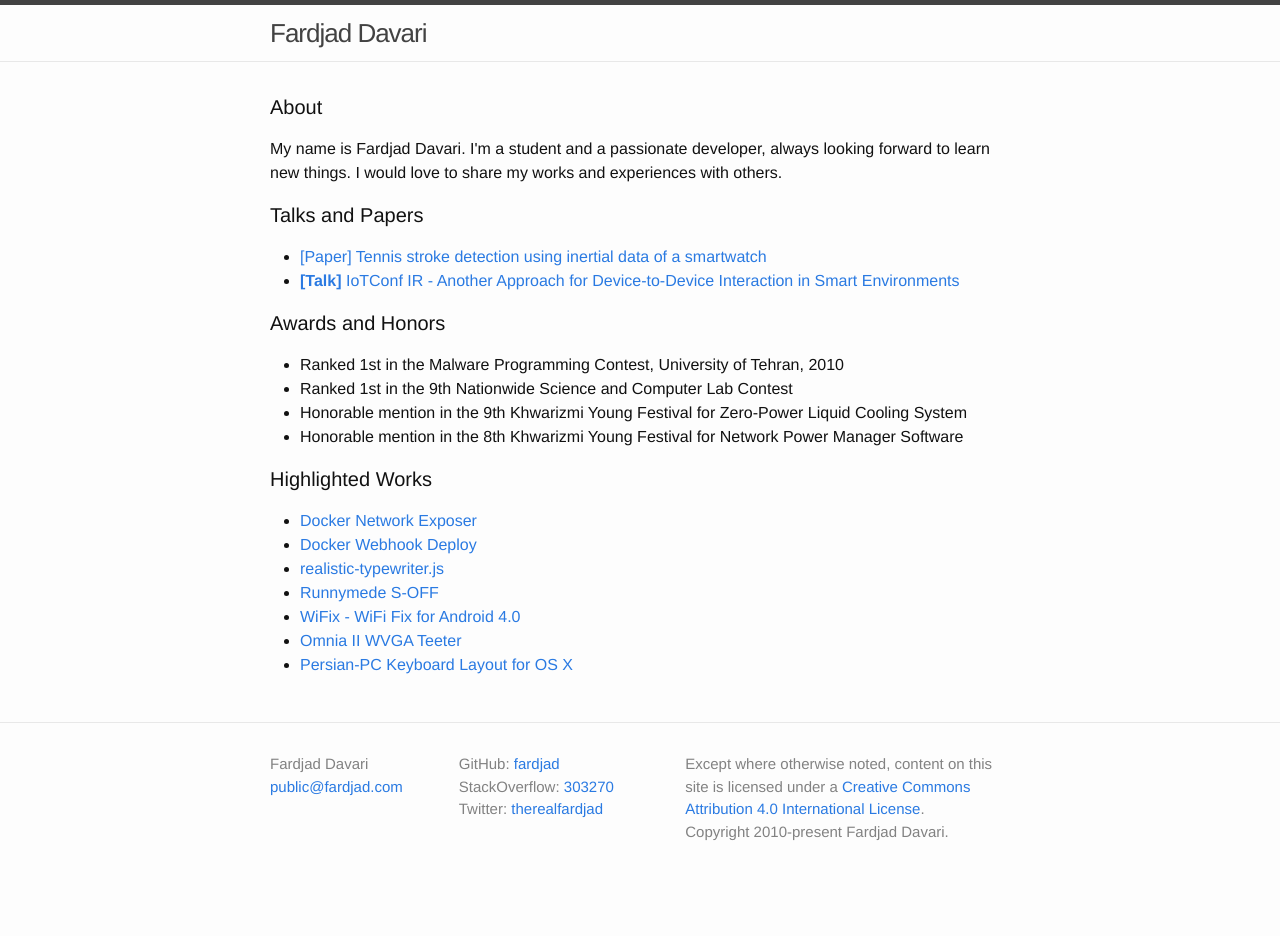
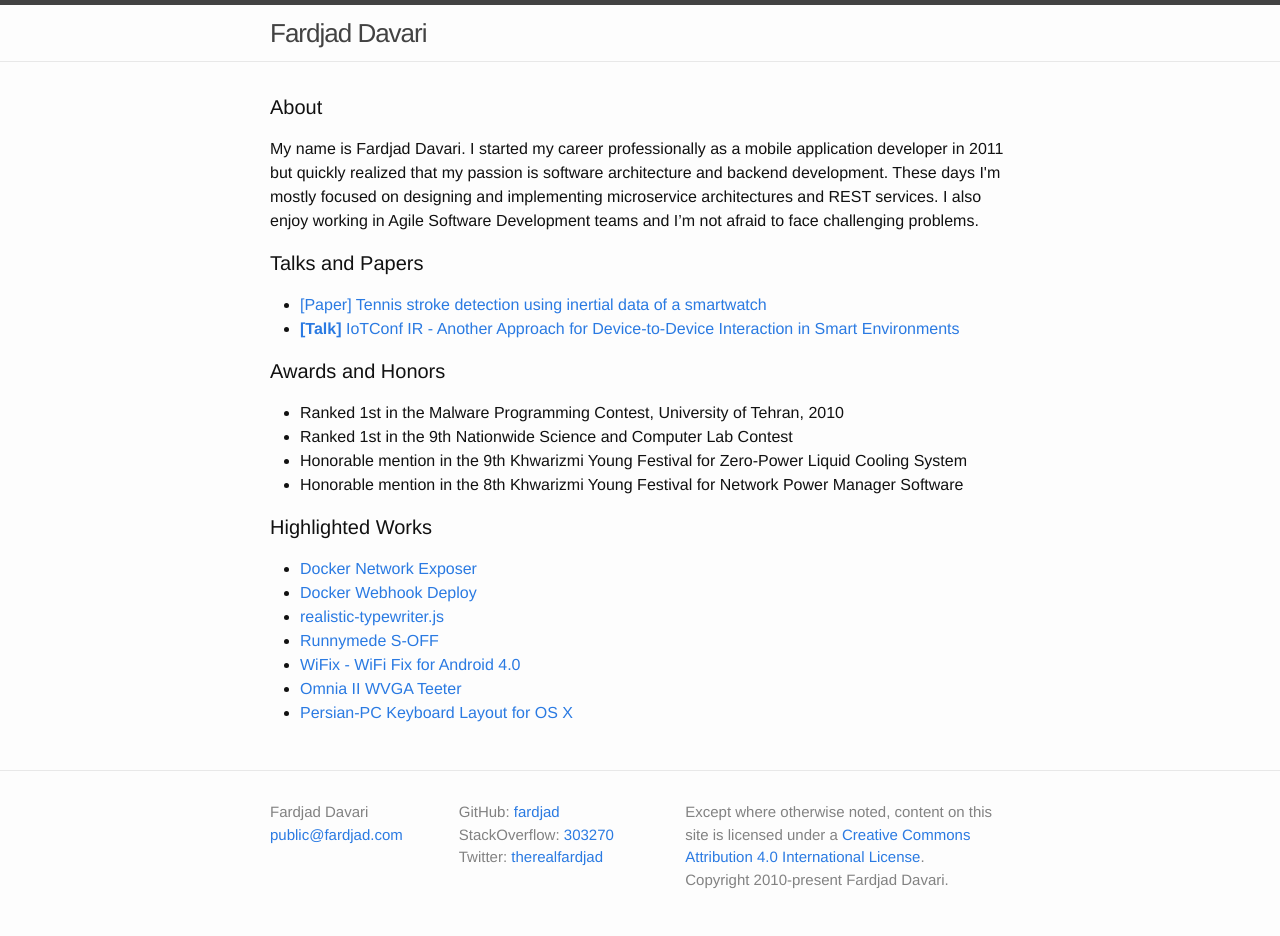
Before and after one commit to fardjad/fardjad.github.io, a Jekyll site: the page built from index.html, in a window 1280 px wide. Built offline with Jekyll 4.4.1, drawn with Linux system fonts in a browser that asks for light colours; before the commit the page ends 900 px from its top, so only the background shows below that.

Commit message:
Update about.html

```diff
--- a/_includes/about.html
+++ b/_includes/about.html
@@ -1,6 +1,9 @@
 <div id="about">
   <h1 class="page-heading">About</h1>
   <p>
-    My name is Fardjad Davari. I'm a student and a passionate developer, always looking forward to learn new things. I would love to share my works and experiences with others.
+    My name is Fardjad Davari.
+    I started my career professionally as a mobile application developer in 2011 but quickly realized that my passion is software architecture and backend development.
+    These days I'm mostly focused on designing and implementing microservice architectures and REST services.
+    I also enjoy working in Agile Software Development teams and I’m not afraid to face challenging problems.
   </p>
 </div>
```
